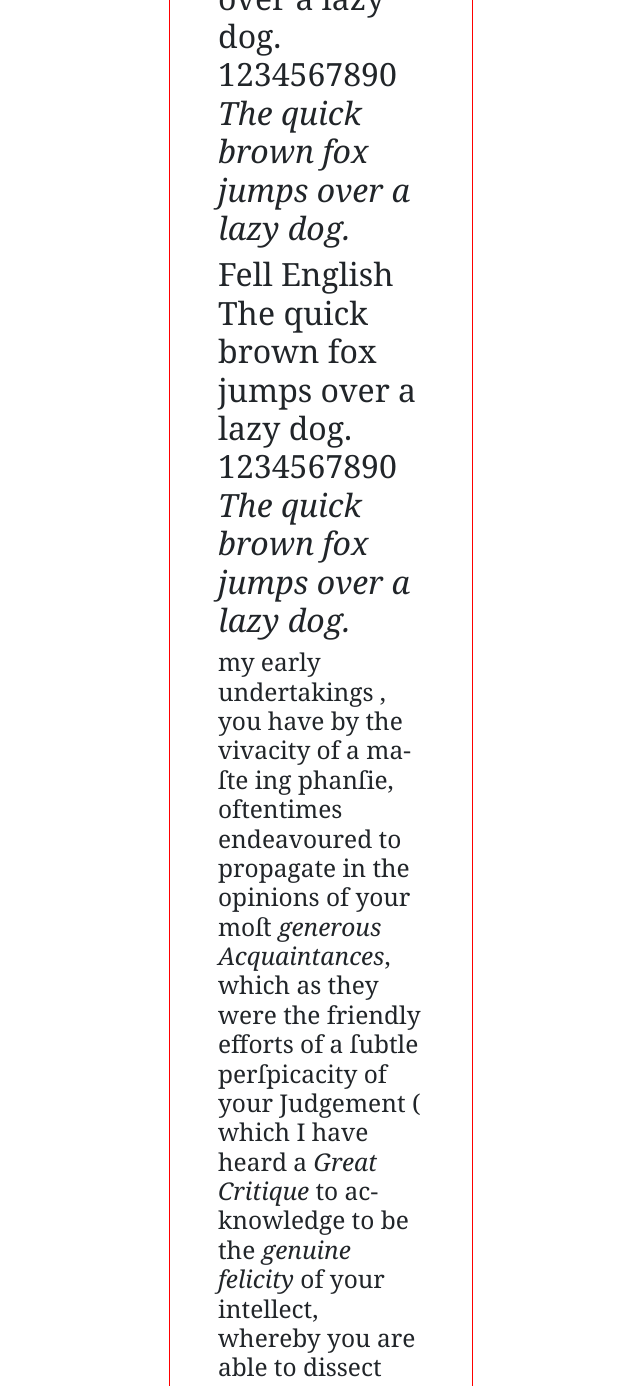
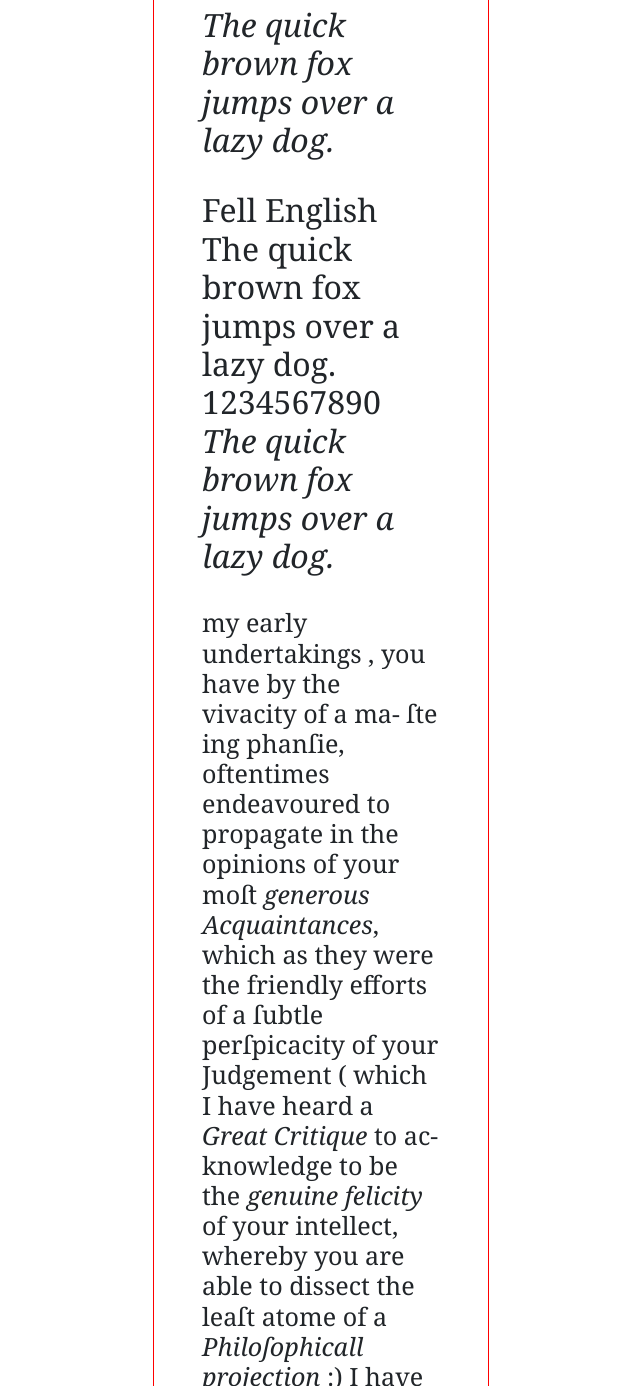
Before and after one commit to intrpr/txt-to-html-to-pdf, a plain HTML site: page index.html in a window 1280 px wide. Shown: the part 1414-2800 px from the top of the page, without its empty margins (319-959 px from the left). Drawn offline with nearby package versions, Linux system fonts and the light colour scheme; a web font is replaced by a local one.

Commit message:
type changes

```diff
--- a/css/typography.css
+++ b/css/typography.css
@@ -30,7 +30,7 @@ hgroup,
 main,
 nav,
 section {
-    display: block
+    display: block;
 }
 
 body {
@@ -59,15 +59,13 @@ h2,
 h3,
 h4,
 h5,
-h6 {
-    margin-top: 0;
-    margin-bottom: .5rem
+h6,
+p {
+    margin: 2rem 0;
 }
 
-p {
-    margin-top: 0;
-    margin-bottom: 1rem
-}
+p { font-size: 1.57rem; line-height: 1.2; }
+
 
 abbr[data-original-title],
 abbr[title] {
--- a/index.html
+++ b/index.html
@@ -27,9 +27,8 @@
         @import url('https://fonts.googleapis.com/css?family=IM+Fell+English+SC|IM+Fell+English:400,400i');
         /* font-family: 'IM Fell English', serif; font-family: 'IM Fell English SC', serif;*/
 
-        article { border: 1px solid rgba(255,0,0,1); margin: 0 auto; max-width: 19rem; padding: 1.5rem 3rem; }
+        article { border: 1px solid rgba(255,0,0,1); margin: 0 auto; max-width: 21rem; padding: 1.5rem 3rem; }
 
-        p { font-size: 1.53rem; line-height: 1.2; }
         .fell-french-canon { font-family: 'IM Fell French Canon', Georgia, serif; }
         .fell-double-pica { font-family: 'IM Fell Double Pica', Georgia, serif;}
         .fell-dw-pica { font-family: 'IM Fell DW Pica', Georgia, serif;}
```
